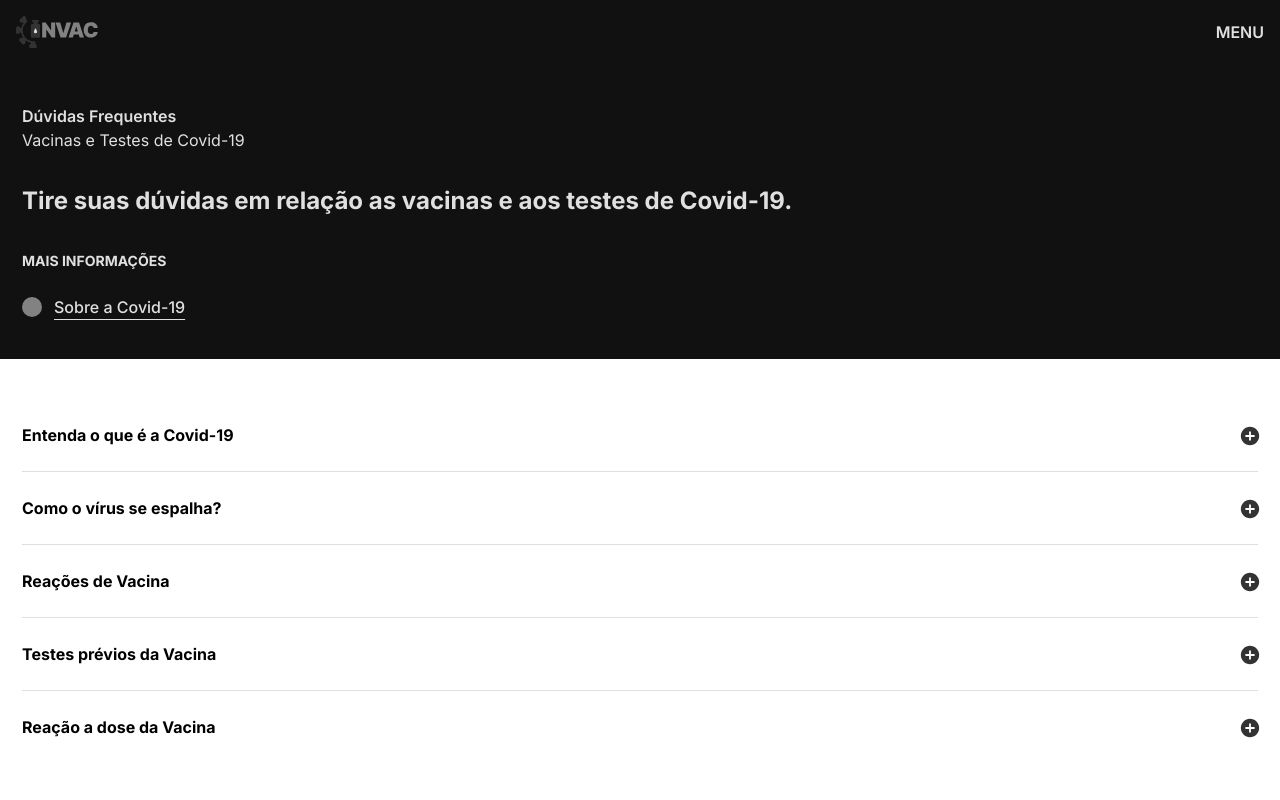
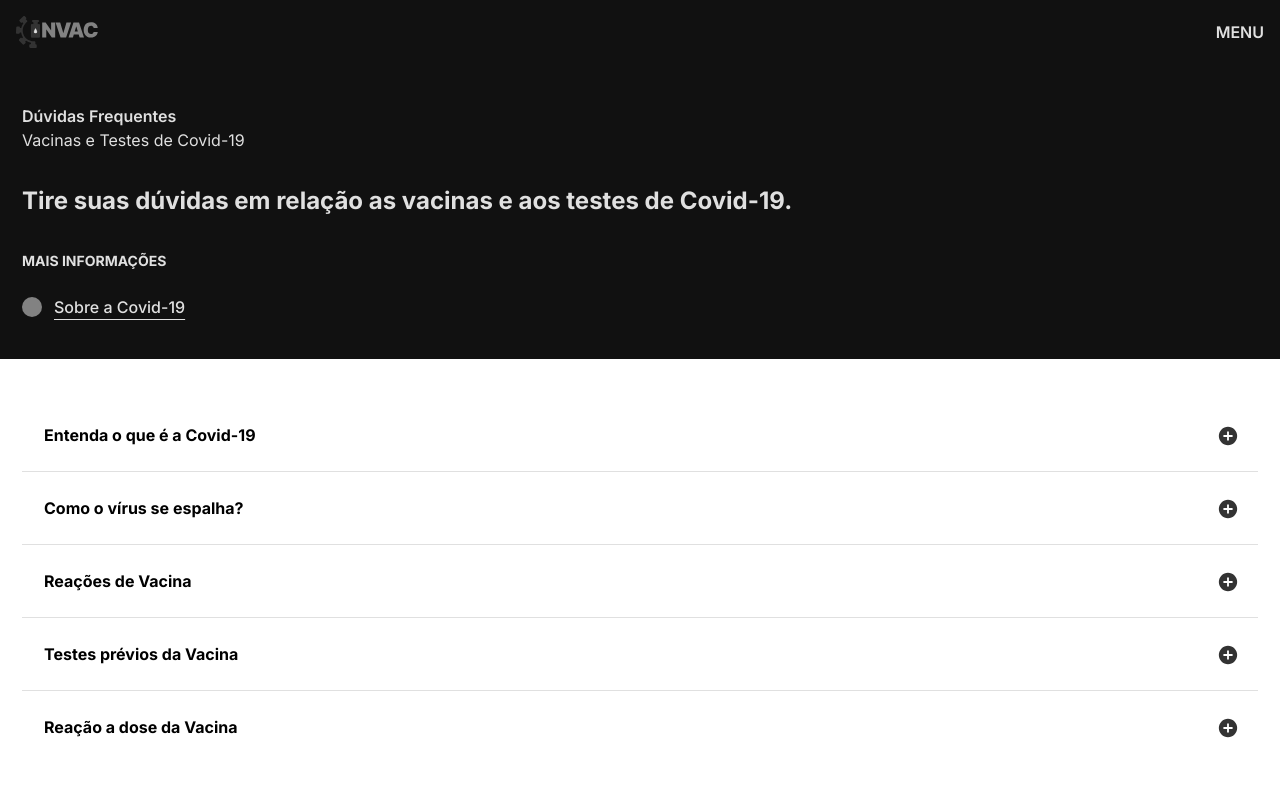
Before and after one commit to webico/invac-df, a Next.js app: page /faq in a window 1280 px wide. Shown: the top 800 px of the page. Built offline with nearby package versions, Linux system fonts and the light colour scheme.

Commit message:
feat: FAQ perguntas estilo

```diff
--- a/css/Faq.module.css
+++ b/css/Faq.module.css
@@ -1 +1 @@
-.main__subtitulo{color:var(--100);width:-moz-fit-content;width:fit-content;margin-bottom:2rem}.main__subtitulo .subtitulo__bold{font-weight:600}.main_call .cta{margin-top:2rem}.main_call .cta .cta__span{text-transform:uppercase;color:var(--100);font-size:.875rem;font-weight:700;display:block;margin-bottom:1.5rem}.faq_section{margin:2rem 0 3rem}.faq_section .faq_item{transition:.3s linear;border-radius:0;color:var(--600)}.faq_section .faq_item:not(:last-child){border-bottom:1px solid var(--100)}.faq_section .faq_item .faq_item__btn{background:none;width:100%;margin-bottom:0;padding:1.5rem 0}.faq_section .faq_item .faq_item__btn h2{font-size:1rem;display:flex;align-items:center;justify-content:space-between}.faq_section .faq_item .faq_item__btn h2::after{content:url("../public/icons/fechado.svg");width:1.125rem;height:1.125rem}.faq_section .faq_item .faq_item__p{visibility:hidden;opacity:0;height:0}.faq_section .faq_item.ativo{background-color:var(--100);border-radius:0 0 .5rem .5rem}.faq_section .faq_item.ativo .faq_item__btn{margin-bottom:1.5rem}.faq_section .faq_item.ativo h2::after{content:url("../public/icons/aberto.svg")}.faq_section .faq_item.ativo .faq_item__p{visibility:visible;opacity:1;height:auto;transition:.3s linear}/*# sourceMappingURL=Faq.module.css.map */
+.main__subtitulo{color:var(--100);width:-moz-fit-content;width:fit-content;margin-bottom:2rem}.main__subtitulo .subtitulo__bold{font-weight:600}.main_call .cta{margin-top:2rem}.main_call .cta .cta__span{text-transform:uppercase;color:var(--100);font-size:.875rem;font-weight:700;display:block;margin-bottom:1.5rem}.faq_section{margin:2rem 0 3rem}.faq_section .faq_item{transition:.15s linear;border-radius:0;color:var(--600)}.faq_section .faq_item:not(:last-child){border-bottom:1px solid var(--100)}.faq_section .faq_item .faq_item__btn{background:none;width:100%;margin-bottom:0;padding:1.5rem 1.375rem}.faq_section .faq_item .faq_item__btn h2{font-size:1rem;display:flex;align-items:center;justify-content:space-between}.faq_section .faq_item .faq_item__btn h2::after{content:url("../public/icons/fechado.svg");width:1.125rem;height:1.125rem}.faq_section .faq_item .faq_item__p{visibility:hidden;opacity:0;height:0;padding:0 1.375rem}.faq_section .faq_item.ativo{background-color:var(--100);border-radius:.5rem;padding-bottom:1.5rem}.faq_section .faq_item.ativo h2::after{content:url("../public/icons/aberto.svg")}.faq_section .faq_item.ativo .faq_item__p{visibility:visible;opacity:1;height:auto}/*# sourceMappingURL=Faq.module.css.map */
--- a/scss/Faq.module.scss
+++ b/scss/Faq.module.scss
@@ -33,8 +33,7 @@ $bold: 700;
   margin: 2rem 0 3rem;
 
   .faq_item {
-    // padding: 1.5rem 0;
-    transition: .3s linear;
+    transition: .15s linear;
     border-radius: 0;
     color: var(--600);
 
@@ -46,7 +45,7 @@ $bold: 700;
       background: none;
       width: 100%;
       margin-bottom: 0;
-      padding: 1.5rem 0;
+      padding: 1.5rem 1.375rem;
 
       h2 {
         font-size: 1rem;
@@ -66,15 +65,13 @@ $bold: 700;
       visibility: hidden;
       opacity: 0;
       height: 0;
+      padding: 0 1.375rem;
     }
 
     &.ativo {
       background-color: var(--100);
-      border-radius: 0 0 .5rem .5rem; //não sei se vai ser assim
-
-      .faq_item__btn {
-        margin-bottom: 1.5rem;
-      }
+      border-radius: .5rem;
+      padding-bottom: 1.5rem;
 
       h2::after {
         content: url('../public/icons/aberto.svg');
@@ -84,8 +81,6 @@ $bold: 700;
         visibility: visible;
         opacity: 1;
         height: auto;
-        transition: .3s linear;
-
       }
     }
   }
```
Also changed, not shown: 1 other file (tests, documents, lock files or other folders).
